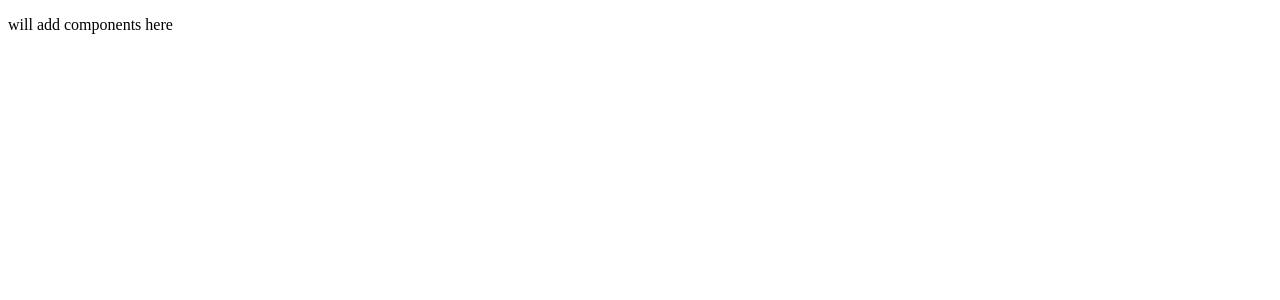
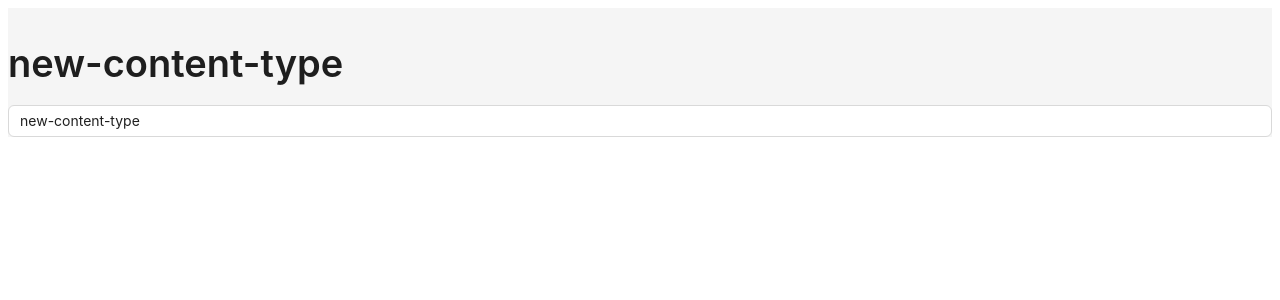
Before and after one commit to dtieber/oceams, a React app in the folder packages/content-types-client/: page / in a window 1280 px wide. Shown: the top 300 px of the page. Built offline with nearby package versions, Linux system fonts and the light colour scheme.

Commit message:
feat(ctc): show content-type-builder component in main content section of app

```diff
--- a/packages/content-types-client/src/app.tsx
+++ b/packages/content-types-client/src/app.tsx
@@ -1,7 +1,13 @@
+import { Layout } from 'antd'
+import { Content } from 'antd/lib/layout/layout'
 import * as React from 'react'
 
+import { ContentTypeBuilderContainer } from './features/content-type-builder/content-type-builder.container'
+
 export function App(): JSX.Element {
-  return <div>
-    <p>will add components here</p>
-  </div>
+  return <Layout>
+    <Content>
+      <ContentTypeBuilderContainer />
+    </Content>
+  </Layout>
 }
```
